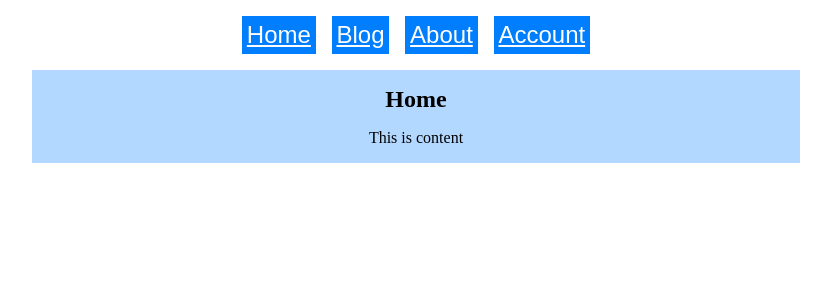
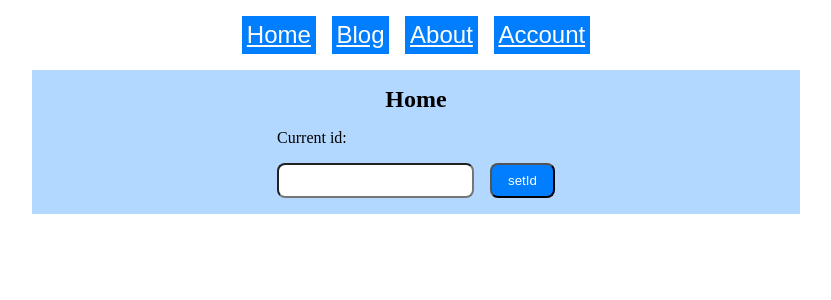
Before and after one commit to denisso/next13-app-exp, a Next.js app: page / in a window 1280 px wide. Shown: the top 300 px of the page, without its empty margins (224-1055 px from the left). Built offline with nearby package versions, Linux system fonts and the light colour scheme.

Commit message:
added case

```diff
--- /dev/null
+++ b/app/ClientContext.tsx
@@ -0,0 +1,14 @@
+"use client";
+import React from "react";
+
+interface IContexte {
+  id: string;
+  setId: (id: string) => void;
+}
+
+export const Context = React.createContext<IContexte | null>(null);
+
+export function ClientContext({ children }: { children: React.ReactNode }) {
+  const [id, setId] = React.useState("");
+  return <Context.Provider value={{ id, setId }}>{children}</Context.Provider>;
+}
--- a/app/layout.tsx
+++ b/app/layout.tsx
@@ -1,6 +1,7 @@
 import "./globals.css";
 import Link from "next/link";
 import styles from "./layout.module.scss";
+import { ClientContext } from "./ClientContext";
 
 /**
  * https://beta.nextjs.org/docs/guides/seo
@@ -44,7 +45,9 @@ export default function RootLayout({
             </div>
           </nav>
         </div>
-        <main className={styles.main}>{children}</main>
+        <main className={styles.main}>
+          <ClientContext>{children}</ClientContext>
+        </main>
       </body>
     </html>
   );
--- a/app/page.tsx
+++ b/app/page.tsx
@@ -1,5 +1,5 @@
 import { Page } from "@/components/Page";
 
 export default function Shop() {
-  return <Page headerText="Home">This is content</Page>;
+  return <Page headerText="Home"/>;
 }
--- a/components/Page.module.scss
+++ b/components/Page.module.scss
@@ -8,13 +8,22 @@
   gap: 1rem;
 }
 
-.link {
+.inputGroup{
+  display: flex;
+  gap: 1rem;
+}
+
+.input {
+  border-radius: .5rem;
+  padding: 0 .5rem;
+}
+.button {
   color: white;
   text-decoration: none;
   display: grid;
   place-items: center;
-  padding: 1rem 2rem;
-  border-radius: 1rem;
+  padding: .5rem 1rem;
+  border-radius: .5rem;
   background-color: #007efd;
   transition: background-color 0.1s;
   &:hover {
--- a/components/Page.tsx
+++ b/components/Page.tsx
@@ -1,23 +1,28 @@
-import Link from "next/link";
+"use client";
 import styles from "./Page.module.scss";
-export const Page = ({
-  headerText,
-  children,
-}: {
-  headerText: string;
-  children?: React.ReactNode;
-}) => {
+import React from "react";
+import { Context } from "@/app/ClientContext";
+
+export const Page = ({ headerText }: { headerText: string; }) => {
+  const context = React.useContext(Context);
+  const [input, setInput] = React.useState(context?.id as string);
+  const handlerSetId = () => {
+    context?.setId(input);
+  };
   return (
     <section className={styles.section}>
       <h2 className={styles.header}>{headerText}</h2>
-      <div>
-        {children ? (
-          children
-        ) : (
-          <Link href={"/"} legacyBehavior>
-            <a className={styles.link}>Go to Home</a>
-          </Link>
-        )}
+      <div>Current id: {context?.id} </div>
+      <div className={styles.inputGroup}>
+        <input
+          type="text"
+          onChange={(e) => setInput(e.target.value)}
+          value={input}
+          className={styles.input}
+        />
+        <button onClick={handlerSetId} className={styles.button}>
+          setId
+        </button>
       </div>
     </section>
   );
```
